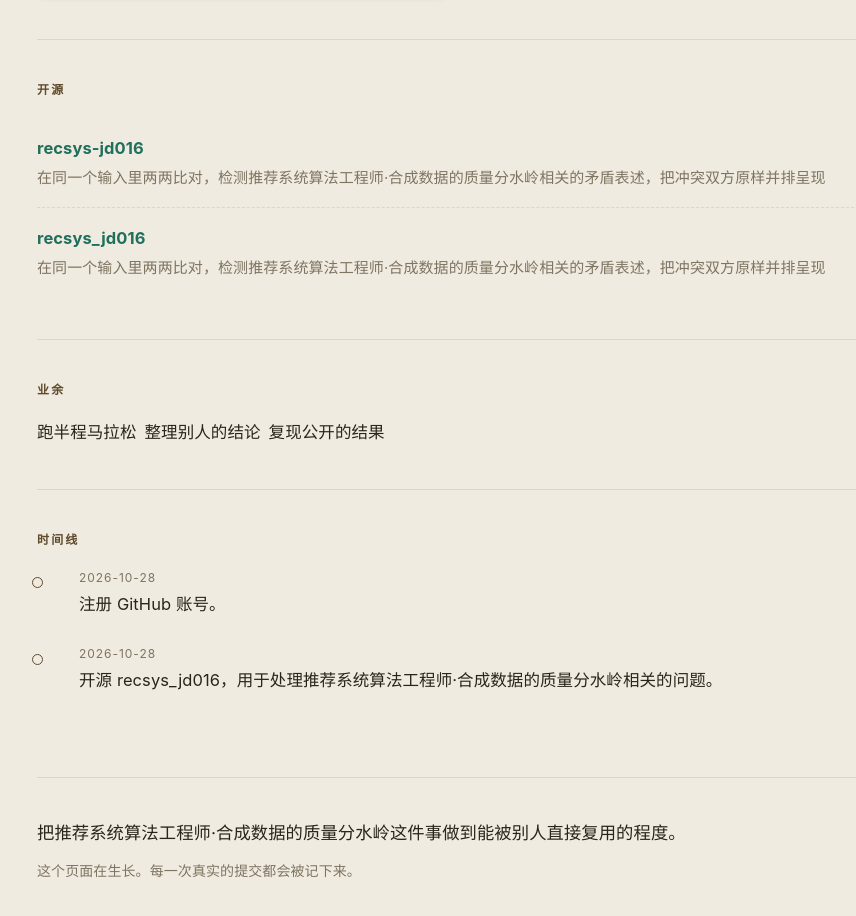
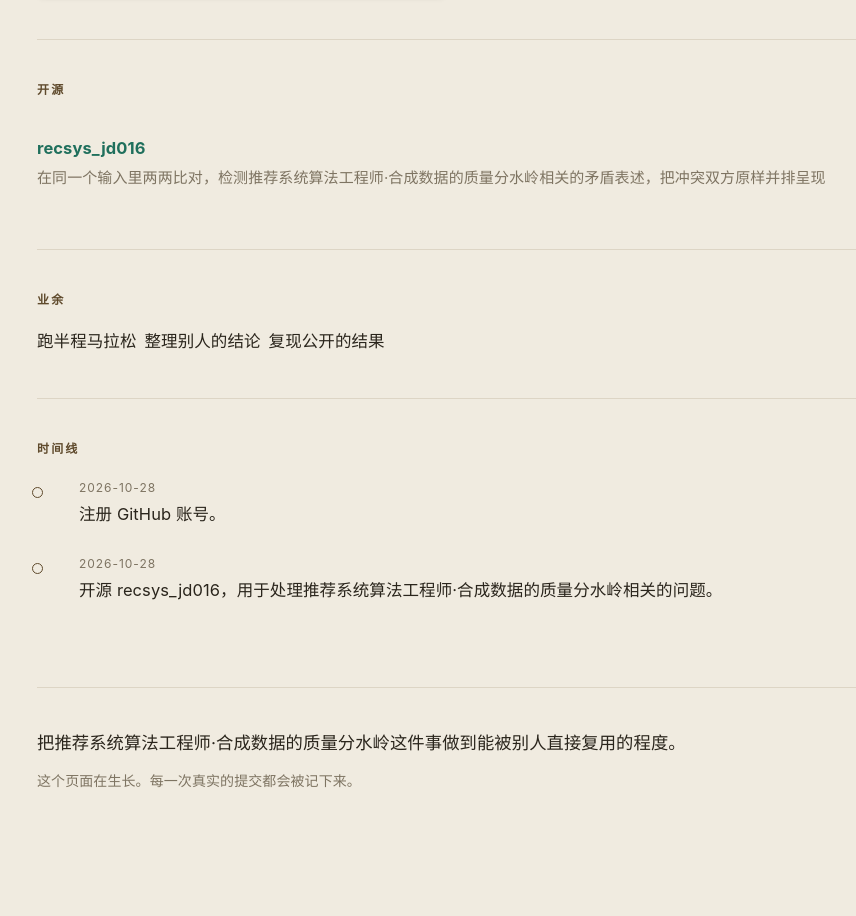
Before and after one commit to neillocu/neillocu.github.io, a plain HTML site: page index.html in a window 1280 px wide. Shown: the part 903-1819 px from the top of the page, without its empty margins (187-1043 px from the left). Drawn offline with Linux system fonts and the light colour scheme.

Commit message:
fix: 更新个人站点

```diff
--- a/index.html
+++ b/index.html
@@ -102,9 +102,6 @@ background-image:radial-gradient(#ddd5c5 1px, transparent 1px);background-size:2
 <section id="work">
   <h2>开源</h2>
   <ul class="repos">
-    <li><div class="name"><a href="https://github.com/neillocu/recsys-jd016" rel="noopener">recsys-jd016</a></div>
-      <div class="desc">在同一个输入里两两比对，检测推荐系统算法工程师·合成数据的质量分水岭相关的矛盾表述，把冲突双方原样并排呈现</div>
-    </li>
     <li><div class="name"><a href="https://github.com/neillocu/recsys_jd016" rel="noopener">recsys_jd016</a></div>
       <div class="desc">在同一个输入里两两比对，检测推荐系统算法工程师·合成数据的质量分水岭相关的矛盾表述，把冲突双方原样并排呈现</div>
     </li>
```
